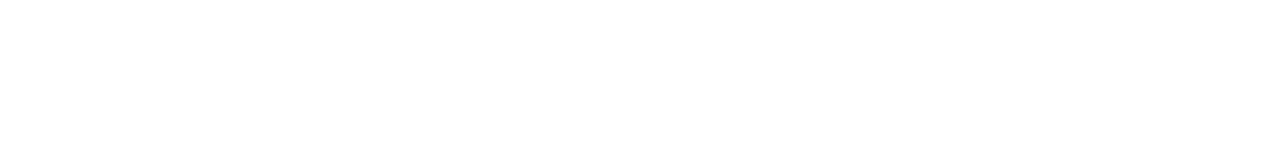
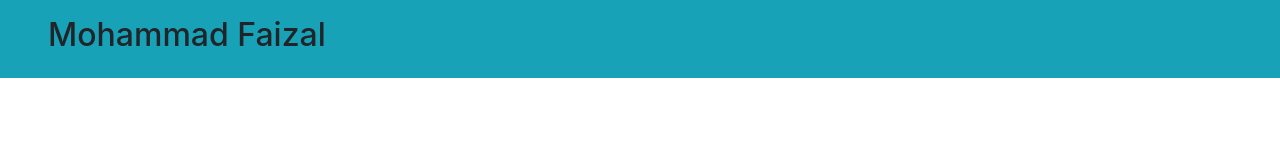
Before and after one commit to parthivspradeep/web, a plain HTML site: page Personal/index.html in a window 1280 px wide. Drawn offline with nearby package versions, Linux system fonts and the light colour scheme.

Commit message:
initial commit

```diff
--- a/Personal/index.html
+++ b/Personal/index.html
@@ -9,6 +9,13 @@
 <body>
   <header class="bg-info">
     <div class="row text-white"></div>
+      <div class="col-md-6 p-3 pl-5">
+        <h2>Mohammad Faizal</h2>
+
+      </div>
+      <div class="col-md-6"></div>
+
+
 
   </header>
     <script src="https://code.jquery.com/jquery-3.4.1.slim.min.js" integrity="sha384-J6qa4849blE2+poT4WnyKhv5vZF5SrPo0iEjwBvKU7imGFAV0wwj1yYfoRSJoZ+n" crossorigin="anonymous"></script>
```
